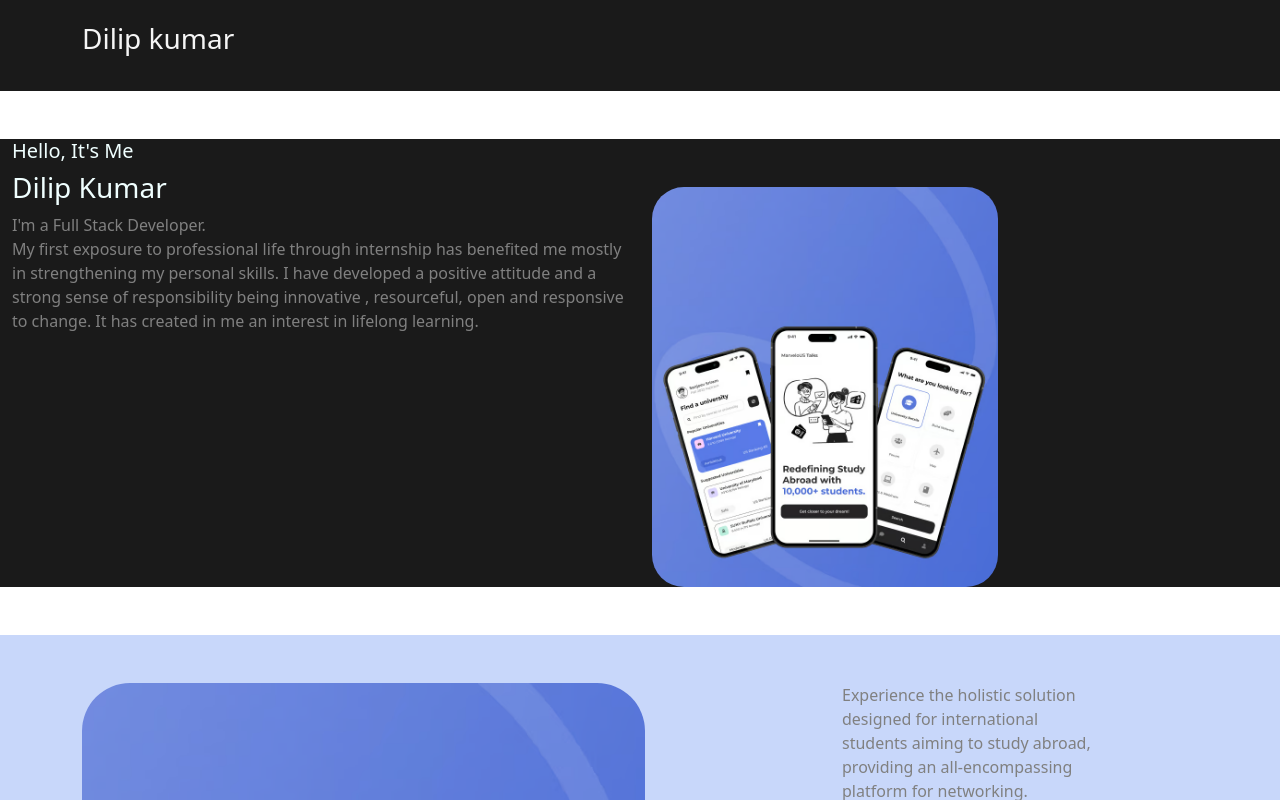
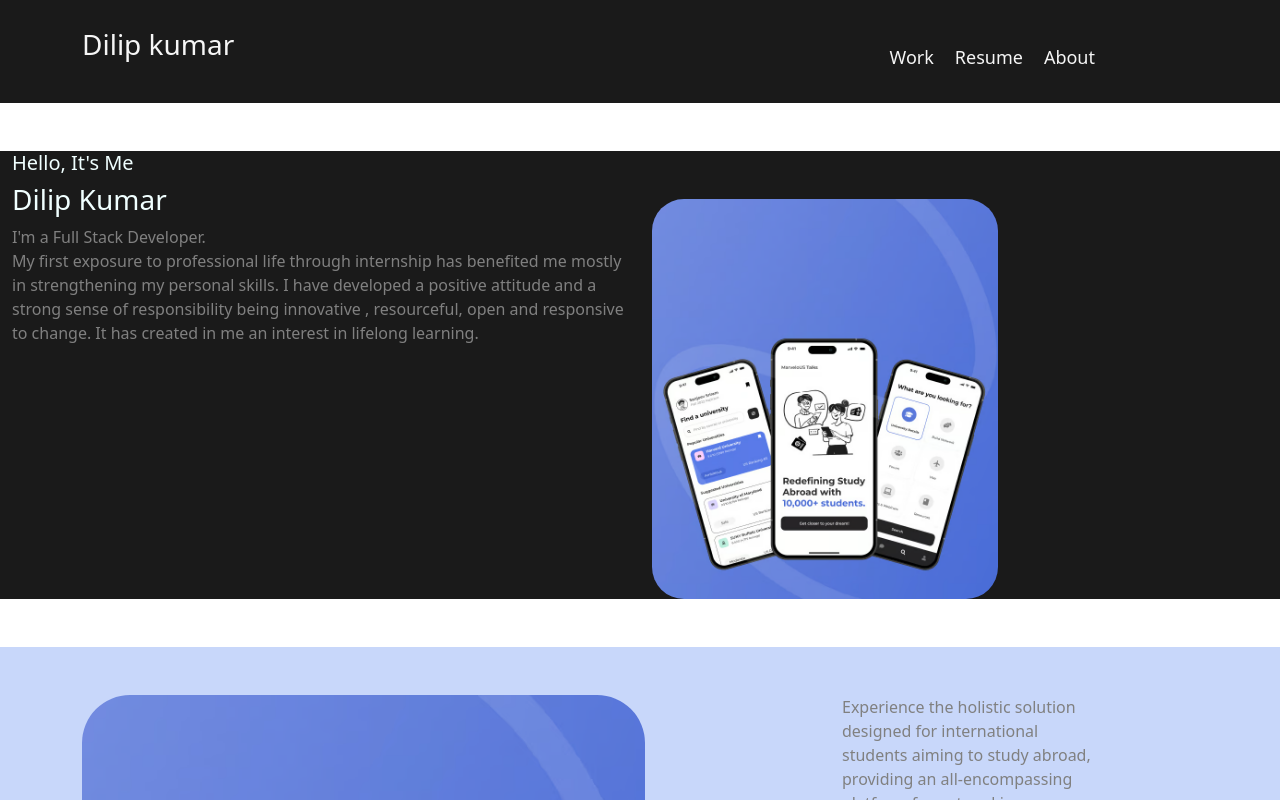
Before and after one commit to bairidilipkumar/angular-port, an Angular app: page / in a window 1280 px wide. Shown: the top 800 px of the page. Built offline with nearby package versions, Linux system fonts and the light colour scheme.

Commit message:
nav animation removed

```diff
--- a/src/app/headder/headder.component.css
+++ b/src/app/headder/headder.component.css
@@ -38,13 +38,7 @@
     to { opacity: 1;
     font-size: 16px;}
   }
-.nav-item{
 
-    animation-name: text-fade-in;
-    animation-duration: 1s;
-    animation-timing-function: ease-in-out;
-
-  }
   @keyframes text-fade-in {
     from { opacity: 0;
     font-size: 10px; }
```
